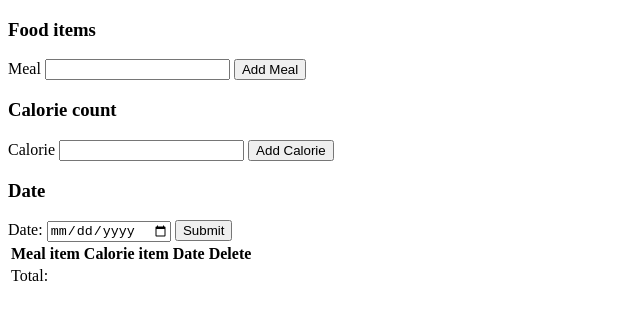
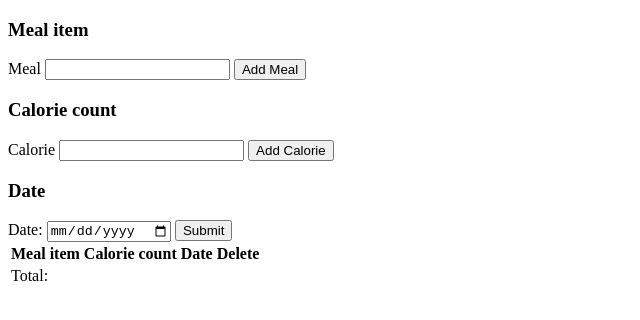
Before and after one commit to clouded-cloud/Calorie-tracker, a plain HTML site: page index.html in a window 1280 px wide. Shown: the full height of the page, 0-640 px from the left. Drawn offline with Linux system fonts and the light colour scheme.

Commit message:
changing labels

```diff
--- a/index.html
+++ b/index.html
@@ -16,7 +16,7 @@
 
 
            <div class="addmeal-container">
-             <h3>Food items</h3>
+             <h3>Meal item</h3>
              <label for ="fooditem">Meal</label>
              <input type="text" id="add meal" name="add meal">
              <button class="submit"id="Add Calorie">Add Meal</button>
@@ -42,7 +42,7 @@
                         <thead>
                             <tr>
                              <th>Meal item</th>
-                             <th>Calorie item</th>
+                             <th>Calorie count</th>
                              <th>Date</th>
                              <th>Delete</th>
                             </tr>
```
